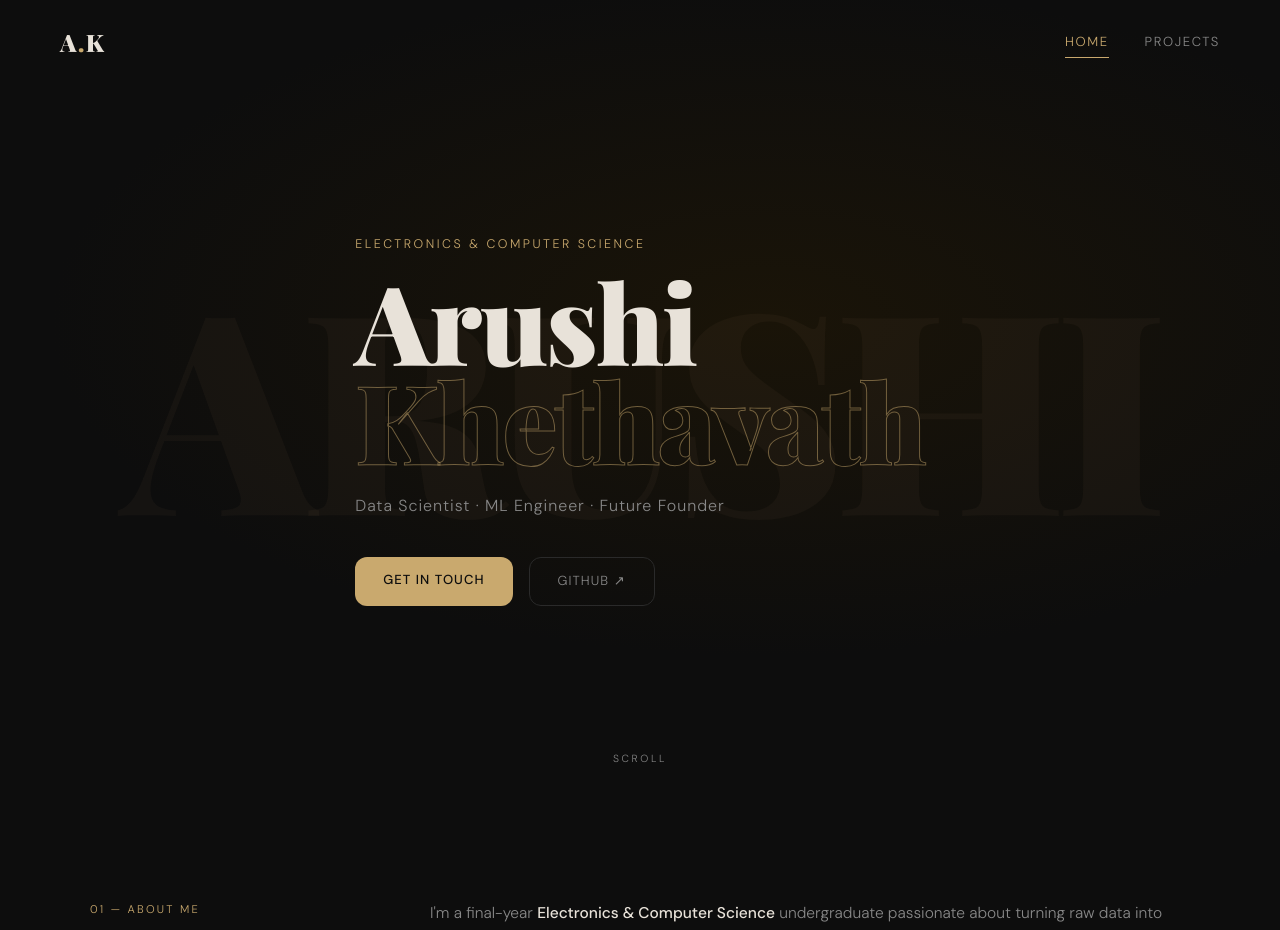
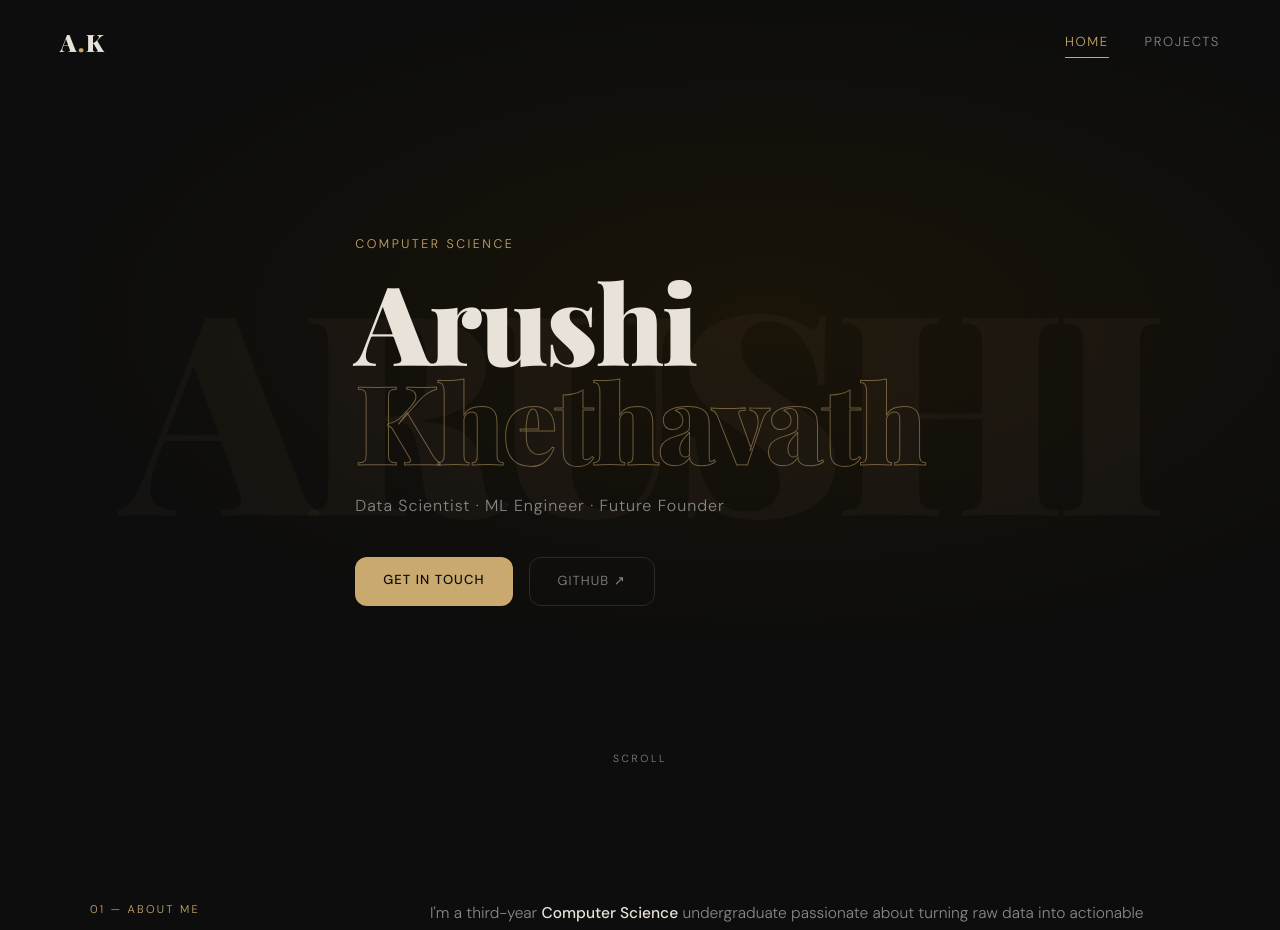
Before and after one commit to AK-0110/Portfolio, a React (Create React App) app: page / in a window 1280 px wide. Shown: the top 930 px of the page. Built offline with nearby package versions, Linux system fonts and the light colour scheme.

Commit message:
Update Home.js

```diff
--- a/src/pages/Home.js
+++ b/src/pages/Home.js
@@ -13,7 +13,7 @@ function Home() {
       <section className="hero">
         <div className="hero-bg-text">ARUSHI</div>
         <div className="hero-content">
-          <p className="hero-pre">Electronics & Computer Science</p>
+          <p className="hero-pre">Computer Science</p>
           <h1 className="hero-name">
             Arushi<br />
             <span className="hero-last">Khethavath</span>
@@ -37,7 +37,7 @@ function Home() {
           </div>
           <div className="col-right">
             <p>
-              I'm a final-year <strong>Electronics &amp; Computer Science</strong> undergraduate passionate
+              I'm a third-year <strong>Computer Science</strong> undergraduate passionate
               about turning raw data into actionable intelligence. My work spans predictive maintenance,
               conversational AI, and scalable data pipelines.
             </p>
```
